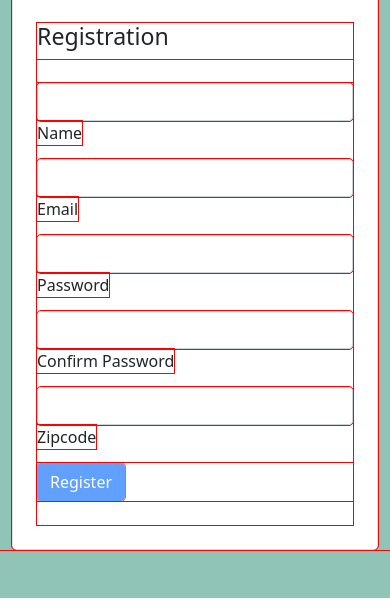
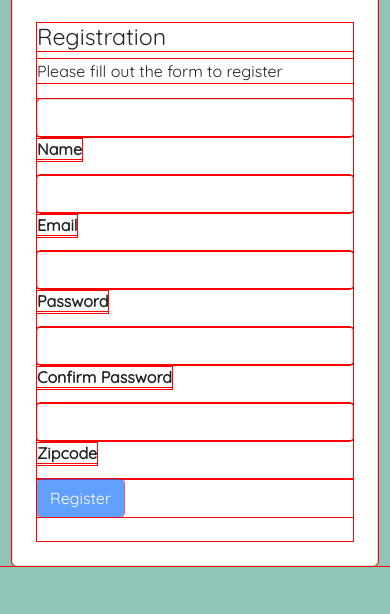
Before and after one commit to jackcodej/theboredapp, a Flask app: page /registration in a window 390 px wide. Shown: the part 511-1125 px from the top of the page. Run offline with Flask 3, Linux system fonts and the light colour scheme.

Commit message:
Add responsive errors for registration form, import quicksand font and use throughout

```diff
--- a/static/css/style.css
+++ b/static/css/style.css
@@ -2,6 +2,7 @@
 * {
     outline: 1px solid red;
     overflow-x: hidden;
+    font-family: 'Quicksand', sans-serif;
   }
 
 .card-img-wrapper{
@@ -13,3 +14,8 @@
 .get-activity-button{
     z-index: 5;
 }
+
+.reg-form-error{
+    color: red;
+    font-size: small;
+}
--- a/static/js/registration-component.jsx
+++ b/static/js/registration-component.jsx
@@ -1,6 +1,6 @@
 const RegistrationForm = () => {
 
-  // TODO: Add error msgs/tooltips to show users requirements and which are incomplete (after they start)
+  // TODO: Convert validation to onblur instead of useEffect for feedback to users
 
   // Create controlled components so I can validate information before allowing users to 'register'
   const [isValid, setIsValid] = React.useState(false);
@@ -9,6 +9,14 @@ const RegistrationForm = () => {
   const [password, setPassword] = React.useState("");
   const [confirmPassword, setConfirmPassword] = React.useState("");
   const [zipcode, setZipcode] = React.useState("");
+  // Error messages
+  const [nameError, setNameError] = React.useState("");
+  const [emailError, setEmailError] = React.useState("");
+  const [passwordError, setPasswordError] = React.useState("");
+  const [confirmPasswordError, setConfirmPasswordError] = React.useState("");
+  const [zipcodeError, setZipcodeError] = React.useState("");
+  // Error message timeout
+  const [delayInSec] = React.useState(5);
 
   // Check if name is valid
   const nameValidation = () =>{
@@ -48,7 +56,46 @@ const RegistrationForm = () => {
 
   // useEffect will listen to changes in variables in the defined array and run this code when is sees changes
   React.useEffect(() =>{
-    emailValidation();
+    // Error handling for name
+    if (name !== "" && !nameValidation()){
+      setNameError("Name is not valid please only use alphabetic characters, spaces are allowed")
+    } else{
+      setNameError("");
+    }
+    if (email !== "" && !emailValidation()){
+      setTimeout(() => {
+        setEmailError("Email is not valid")
+      }, delayInSec * 1000);
+    } else{
+      setEmailError("");
+    }
+    if (password !== "" && !strongPassword()){
+      setTimeout(() => {
+        setPasswordError("Password is not long enough, minimum of 8 characters")
+      }, delayInSec * 1000);
+    } else{
+      setPasswordError("");
+    }
+    if (passwordError === "" && confirmPassword !== "" && !passwordsMatch()){
+      setTimeout(() => {
+        setConfirmPasswordError("Passwords do not match")
+      }, delayInSec * 1000);
+    } else{
+      setConfirmPasswordError("");
+    }
+    if (zipcode !== "" && !zipcodeValidation){
+      setTimeout(() => {
+        setZipcodeError("Zipcode is not a valid U.S. zipcode")
+      }, delayInSec * 1000);
+    } else{
+      setZipcodeError("");
+    }
+
+      setEmailError("");
+      setPasswordError("");
+      setConfirmPasswordError("");
+      setZipcodeError("");
+
     // Check if any field is empty or invalid
     if (name === "" ||
     email === "" ||
@@ -62,7 +109,6 @@ const RegistrationForm = () => {
     !zipcodeValidation()
     ){
       setIsValid(false);
-      // add individual ELIFS or just check each field with its own conditional for empty / valid using regex
     } else{
       setIsValid(true);
     }
@@ -71,44 +117,61 @@ const RegistrationForm = () => {
 
     return (
     <section>
-        <h3 className="mb-4 pb-2 pb-md-0 mb-md-5 px-md-2">Registration</h3>
+        <h3 className="pb-md-0">Registration</h3>
+        <p>Please fill out the form to register</p>
         <form action="/registration" method="POST" className="px-md-2" >
         <div className="form-outline mb-4">
             <input type="text"
+            required
             id="reg-name"
             name="name"
             value={name}
             onChange={(e) => setName(e.target.value)}
             className="form-control" />
-          <label className="form-label">Name</label>
+            <div className="row">
+              <div className="col-sm-2"><label className="form-label"><b>Name</b></label></div>
+              <div className="col-sm-10"><div className="reg-form-error" id="nameError">{nameError}</div></div>
+            </div>
             <input type="text"
             id="reg-email"
             name="email"
             value={email}
             onChange={(e) => setEmail(e.target.value)}
             className="form-control" />
-          <label className="form-label">Email</label>
+            <div className="row">
+              <div className="col-sm-2"><label className="form-label"><b>Email</b></label></div>
+              <div className="col-sm-10"><div className="reg-form-error" id="emailError">{emailError}</div></div>
+            </div>
             <input type="password"
             id="reg-password"
             name="password"
             value={password}
             onChange={(e) => setPassword(e.target.value)}
             className="form-control" />
-          <label className="form-label">Password</label>
+            <div className="row">
+              <div className="col-sm-2"><label className="form-label"><b>Password</b></label></div>
+              <div className="col-sm-10"><div className="reg-form-error" id="passwordError">{passwordError}</div></div>
+            </div>
             <input type="password"
             id="reg-password-confirm"
             name="password-confirm"
             value={confirmPassword}
             onChange={(e) => setConfirmPassword(e.target.value)}
             className="form-control" />
-          <label className="form-label">Confirm Password</label>
+           <div className="row">
+              <div className="col-sm-4"><label className="form-label"><b>Confirm Password</b></label></div>
+              <div className="col-sm-8"><div className="reg-form-error" id="confirmPasswordError">{confirmPasswordError}</div></div>
+            </div>
             <input type="text"
             id="reg-zipcode"
             name="zipcode"
             value={zipcode}
             onChange={(e) => setZipcode(e.target.value)}
             className="form-control" />
-          <label className="form-label">Zipcode</label>
+            <div className="row">
+              <div className="col-sm-2"><label className="form-label"><b>Zipcode</b></label></div>
+              <div className="col-sm-10"><div className="reg-form-error" id="zipcodeError">{zipcodeError}</div></div>
+            </div>
             <div><input className="btn btn-primary" type="submit" value="Register" disabled={!isValid}/></div>
         </div>
         </form>
--- a/templates/base.html
+++ b/templates/base.html
@@ -12,6 +12,9 @@
     <script src="https://unpkg.com/@babel/standalone/babel.min.js"></script>
     <script src="https://unpkg.com/react@16/umd/react.development.js"></script>
     <script src="https://unpkg.com/react-dom@16/umd/react-dom.development.js"></script>
+    <link rel="preconnect" href="https://fonts.googleapis.com">
+    <link rel="preconnect" href="https://fonts.gstatic.com" crossorigin>
+    <link href="https://fonts.googleapis.com/css2?family=Quicksand:wght@300;400&display=swap" rel="stylesheet">
     <link rel="stylesheet" href="/static/css/style.css">
     {% endblock %}
   </head>
```
